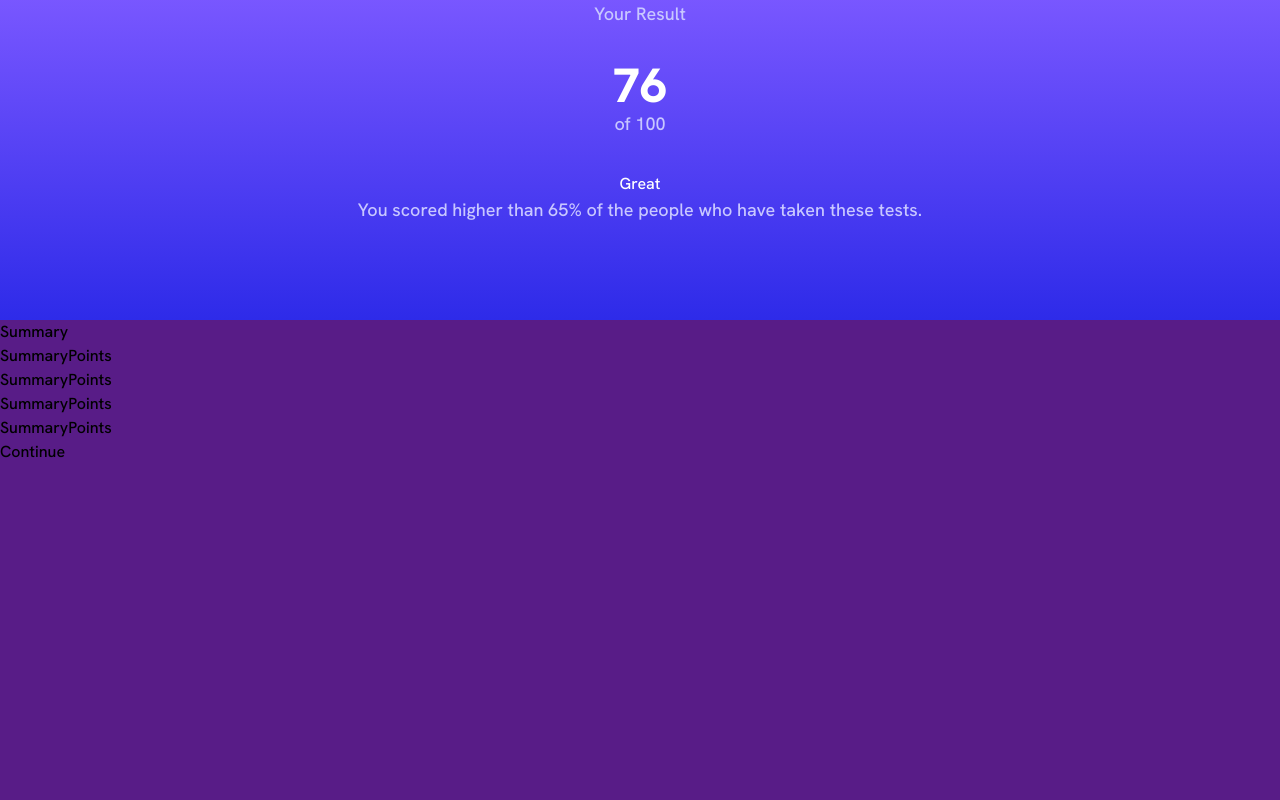
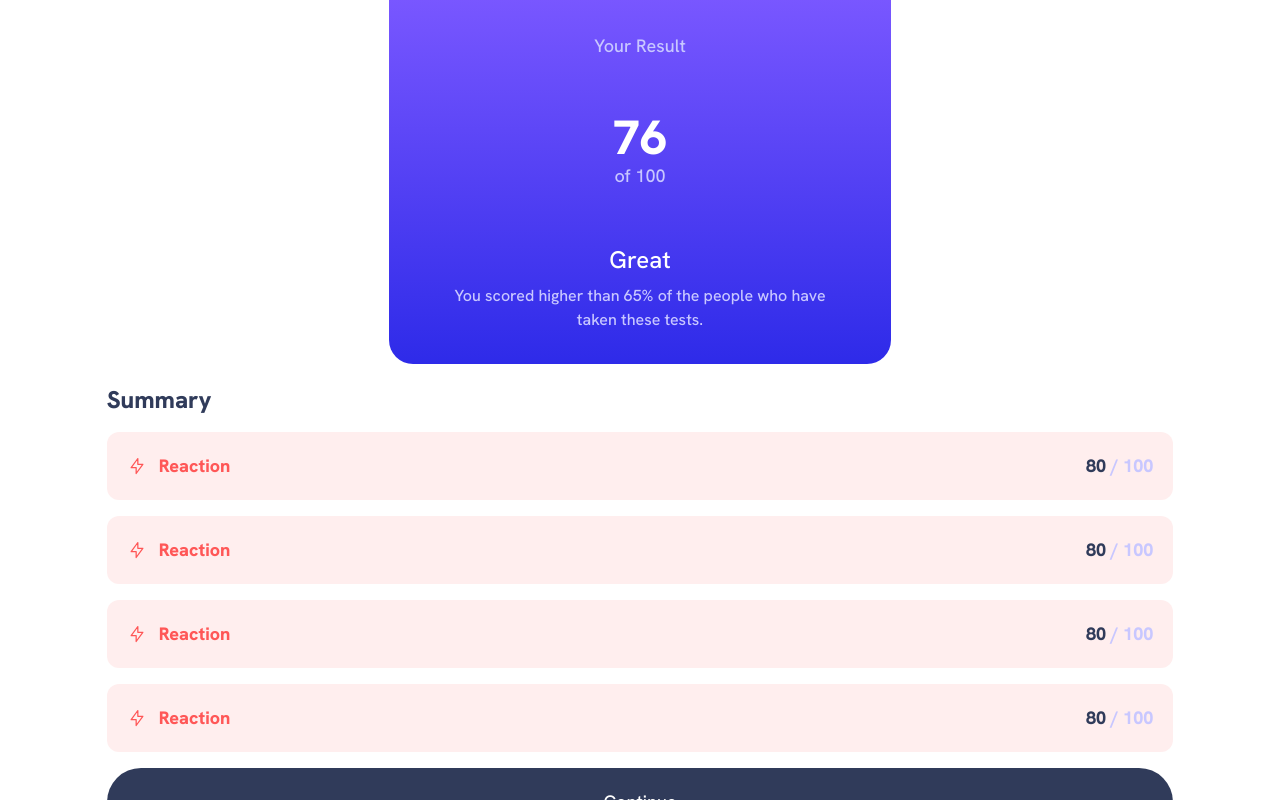
Before and after one commit to kkawakami08/results-summary, a Next.js app: page / in a window 1280 px wide. Built offline with nearby package versions, Linux system fonts and the light colour scheme.

Commit message:
add all page elements with placeholder values and styling

```diff
--- a/components/Header.jsx
+++ b/components/Header.jsx
@@ -1,15 +1,19 @@
 export default function Header() {
   return (
-    <div className="bg-gradient-to-b from-headerLight to-headerDark flex flex-col items-center h-2/5 ">
+    <div className="bg-gradient-to-b from-headerLight to-headerDark flex flex-col items-center gap-5 py-8 rounded-b-3xl">
       <h1 className="text-lightLavender text-lg">Your Result</h1>
-      <div className="rounded-full bg-gradient-to-b from-circleDark to-circleLight flex flex-col items-center justify-center w-36 h-36 ">
-        <h2 className="text-white font-extrabold text-5xl font-hanken">76</h2>
+
+      <div className="rounded-full bg-gradient-to-t from-circleDark to-circleLight flex flex-col items-center justify-center w-36 h-36">
+        <h2 className="text-white font-extrabold text-5xl">76</h2>
         <h2 className="text-lightLavender text-lg">of 100</h2>
       </div>
-      <h2 className="text-white font-medium">Great</h2>
-      <p className="text-lightLavender text-lg">
-        You scored higher than 65% of the people who have taken these tests.
-      </p>
+
+      <div className="flex flex-col items-center gap-2">
+        <h2 className="text-white font-medium text-2xl">Great</h2>
+        <p className="text-lightLavender text-md w-3/4 text-center">
+          You scored higher than 65% of the people who have taken these tests.
+        </p>
+      </div>
     </div>
   );
 }
--- a/components/SummaryPoints.jsx
+++ b/components/SummaryPoints.jsx
@@ -1,3 +1,19 @@
+import Image from "next/image";
+import icon from "../public/images/icon-reaction.svg";
+
 export default function SummaryPoints() {
-  return <div>SummaryPoints</div>;
+  return (
+    <div className="w-full flex bg-lightRed/10 rounded-xl justify-between p-5">
+      <div className="flex gap-3">
+        <div className="relative w-5 h-auto">
+          <Image src={icon} alt="icon" fill object-fit="cover" />
+        </div>
+        <h3 className="text-lightRed font-extrabold text-lg">Reaction</h3>
+      </div>
+
+      <p className="text-lightLavender font-extrabold text-lg">
+        <span className="text-darkGrayBlue">80</span> / 100
+      </p>
+    </div>
+  );
 }
--- a/pages/index.js
+++ b/pages/index.js
@@ -8,14 +8,19 @@ export default function Home() {
       <Head>
         <title>Results Summary Component</title>
       </Head>
-      <main className="h-screen bg-purple-900 ">
+      <main className="h-screen bg-white flex flex-col items-center">
         <Header />
-        <h1>Summary</h1>
-        <SummaryPoints />
-        <SummaryPoints />
-        <SummaryPoints />
-        <SummaryPoints />
-        <button>Continue</button>
+
+        <div className="w-5/6 flex flex-col gap-4 py-5">
+          <h1 className="font-extrabold text-2xl text-darkGrayBlue">Summary</h1>
+          <SummaryPoints />
+          <SummaryPoints />
+          <SummaryPoints />
+          <SummaryPoints />
+          <button className="bg-darkGrayBlue text-white py-5 rounded-full font-medium text-lg">
+            Continue
+          </button>
+        </div>
       </main>
     </>
   );
--- a/styles/globals.css
+++ b/styles/globals.css
@@ -13,6 +13,10 @@
     --pale-blue: 221deg 100% 96%;
     --light-lavender: 241deg 100% 89%;
     --dark-gray-blue: 224deg 30% 27%;
+    --light-red: 0deg 100% 67%;
+    --orangey-yellow: 39deg 100% 56%;
+    --green-teal: 166deg 100% 37%;
+    --cobalt-blue: 234 85% 45%;
 
     /* ... */
   }
--- a/tailwind.config.js
+++ b/tailwind.config.js
@@ -18,6 +18,10 @@ module.exports = {
         paleBlue: "hsl(var(--pale-blue))",
         lightLavender: "hsl(var(--light-lavender))",
         darkGrayBlue: "hsl(var(--dark-gray-blue))",
+        lightRed: "hsl(var(--light-red))",
+        orangeyYellow: "hsl(var(--orangey-yellow))",
+        greenTeal: "hsl(var(--green-teal))",
+        cobaltBlue: "hsl(var(--cobalt-blue))",
       },
       fontFamily: {
         sans: ["Hanken Grotesk", "Arial", "sans-serif"],
```
